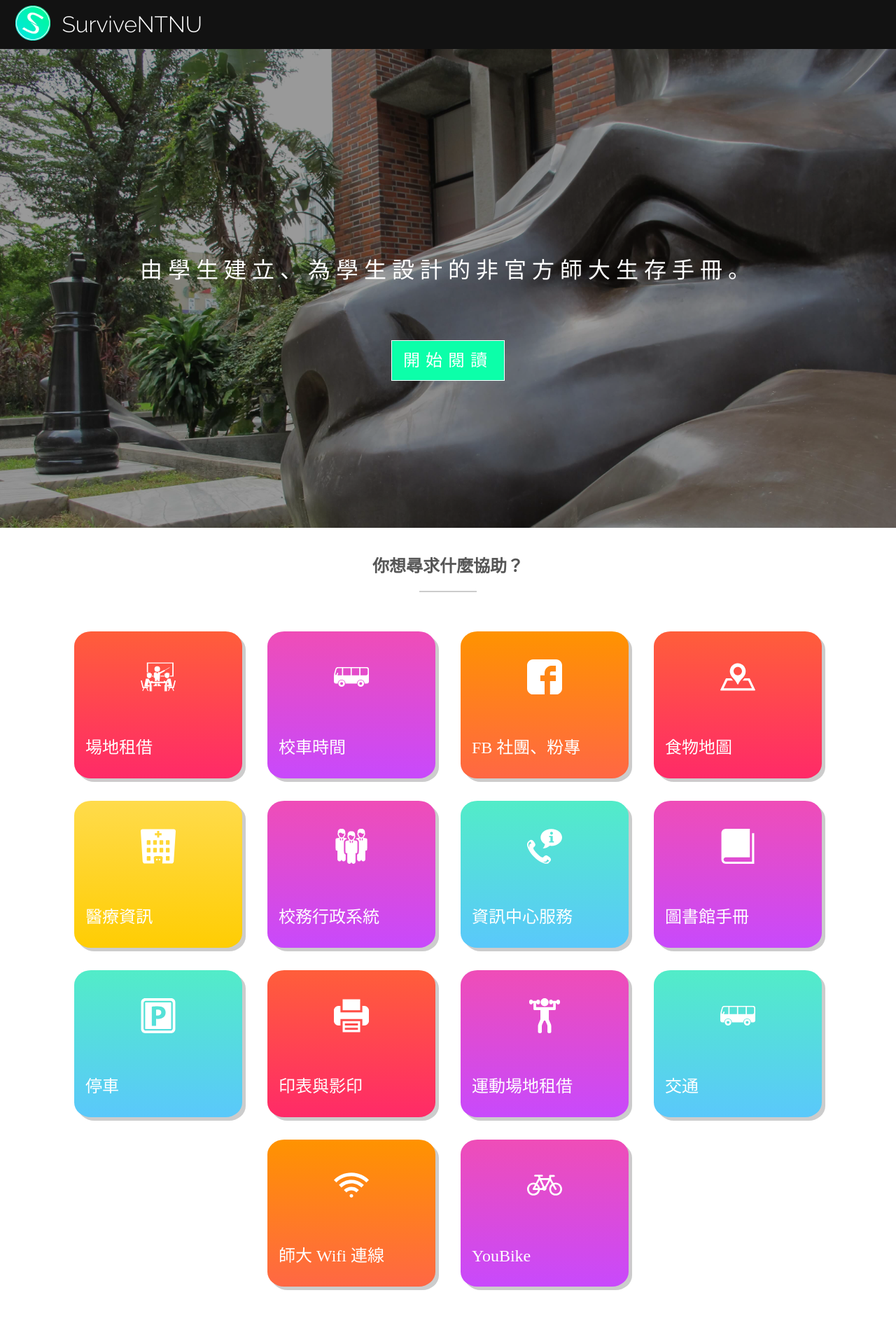
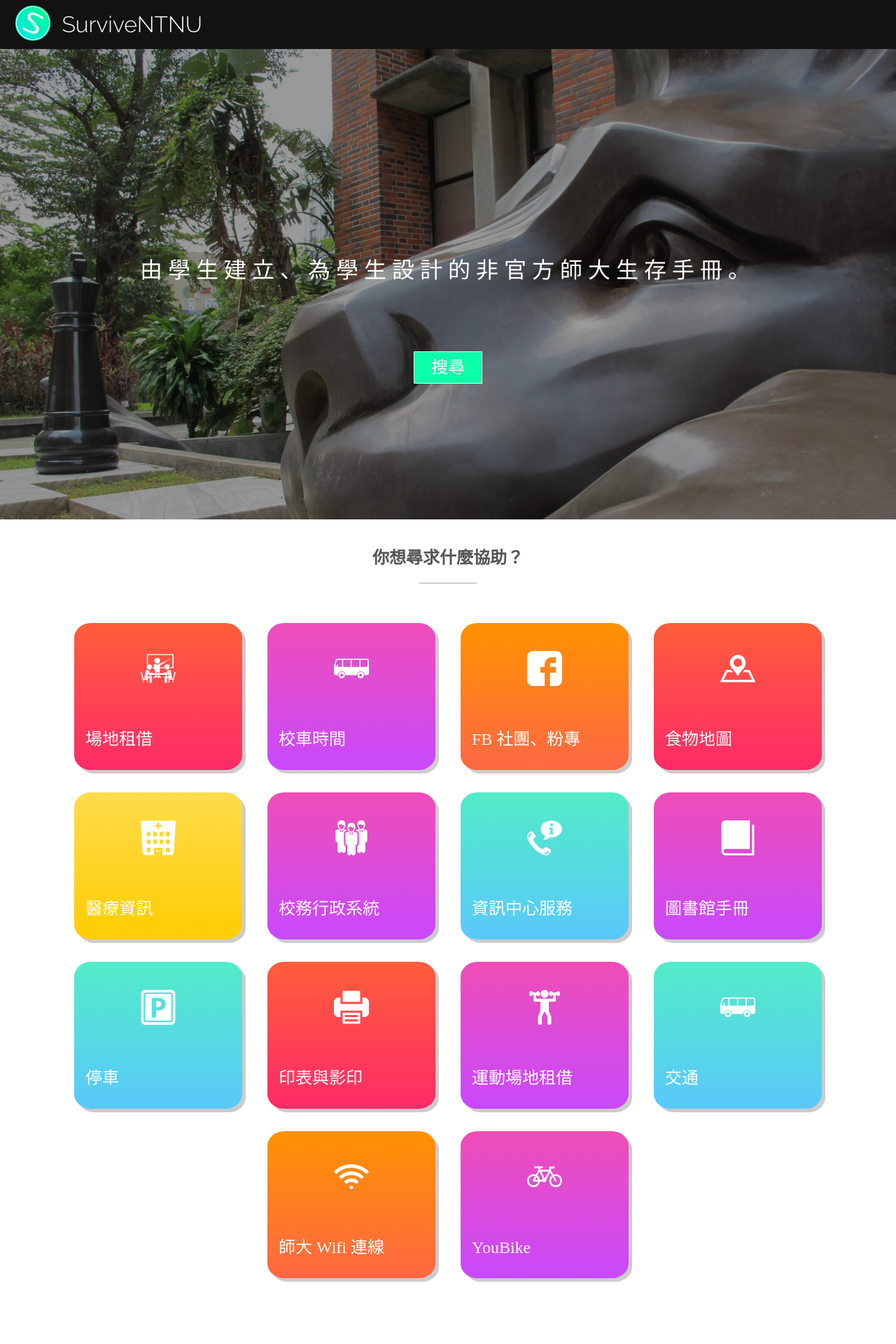
Before and after one commit to as535364/surviveNTNU, a Jekyll site: the page built from index.html, in a window 1280 px wide. Shown: the top 1920 px of the page at 70% size. Built offline with Jekyll 4.4.1, drawn with Linux system fonts in a browser that asks for light colours; nearby versions of some CDN libraries; comment, search, counter and statistics services are not loaded.

Commit message:
Add search
close #36

```diff
--- a/index.html
+++ b/index.html
@@ -6,7 +6,7 @@
 
 	<div class="slogan">
 		<p>由學生建立、為學生設計的非官方師大生存手冊。</p>
-		<div id="down_btn">開始閱讀</div>
+		<input type="text" class="search_bar" placeholder="搜尋" id="search">
 	</div>
 
 	<!-- 名字應該更廣泛一點 因為這邊不一定是新聞 -->
@@ -44,17 +44,39 @@
 	</div>
 </div>
 
+<script src="https://raw.githubusercontent.com/krisk/fuse/master/src/fuse.min.js" ></script>
 <script type="text/javascript">
 	$(document).ready(function() {
-		$("#down_btn").on('click', function(event) {
-			$("html, body").animate({scrollTop: $(".select").offset().top}, 600);
-		});
-		colors = ["red", "blue", "purple", "yellow", "green", "orange"];
-		$(".select > div").toArray().forEach( function(div, i, divs) {
+		var colors = ["red", "blue", "purple", "yellow", "green", "orange"];
+		var squares = $(".select > div");
+		squares.toArray().forEach( function(div, i, divs) {
 			do {
-				div.className = colors[Math.floor(Math.random() * 6)];
+				div.className = colors[parseInt(Math.random() * 6)];
 			}
 			while(i > 0 && div.className === divs[i-1].className)
 		});
+
+		function searchbar_changed() {
+			var search_str = $('.search_bar').val();
+
+			var f = new Fuse(squares.toArray(), {keys: ['innerHTML', 'textContent']});
+
+			var result = f.search(search_str);
+
+			if(search_str.length === 0)
+				squares.removeClass('hide');
+			else {
+				squares.addClass("hide");
+				result.forEach( function(div) {
+					$(div).removeClass("hide");
+				});
+			}
+		}
+
+		if (/msie/i.test(navigator.userAgent))	//ie
+			document.getElementById('search').onpropertychange = searchbar_changed;
+		else
+			document.getElementById('search').addEventListener("input", searchbar_changed, false);
+
 	});
 </script>
--- a/style.scss
+++ b/style.scss
@@ -123,20 +123,38 @@
 			line-height: 2rem;
 			font-size: 1.5rem;
 		}
-		#down_btn {
-			display: inline-block;
+		.search_bar {
 			position: relative;
-			top: 3rem;
-			padding: 0.5rem 1rem;
-			letter-spacing: 0.5rem;
+			top: 4rem;
+			padding: .5rem;
+			width: 5rem;
 			font-size: 1.5rem;
+			text-align: center;
+			background-color: #0CFFA9;
+			color: #fff;
 			border: 1px solid #fff;
+			transition-duration: .3s;
 			cursor: pointer;
-			background-color: #0cffa9;
-			&:hover {
+
+			&::-webkit-input-placeholder {
+				color: #fff;
+			}
+			&:-moz-placeholder {
+				color: #fff;
+			}
+			&::-moz-placeholder {
+				color: #fff;
+			}
+			&:-ms-input-placeholder {
+				color: #fff;
+			}
+
+			&:focus {
 				background-color: #fff;
-				color: #0cffa9;
-				transition-duration: 0.5s;
+				color: #343434;
+				width: 40rem;
+				border: 1px solid #0CFFA9;
+				cursor: text;
 			}
 		}
 	}
@@ -198,6 +216,9 @@
 				padding: 0;
 				border-radius: 10%;
 				box-shadow: 5px 5px 0 #ccc;
+				&.hide {
+					display: none;
+				}
 				&.red {
 					@include bg-gradient-t2b($red-light, $red-deep);
 				}
```
